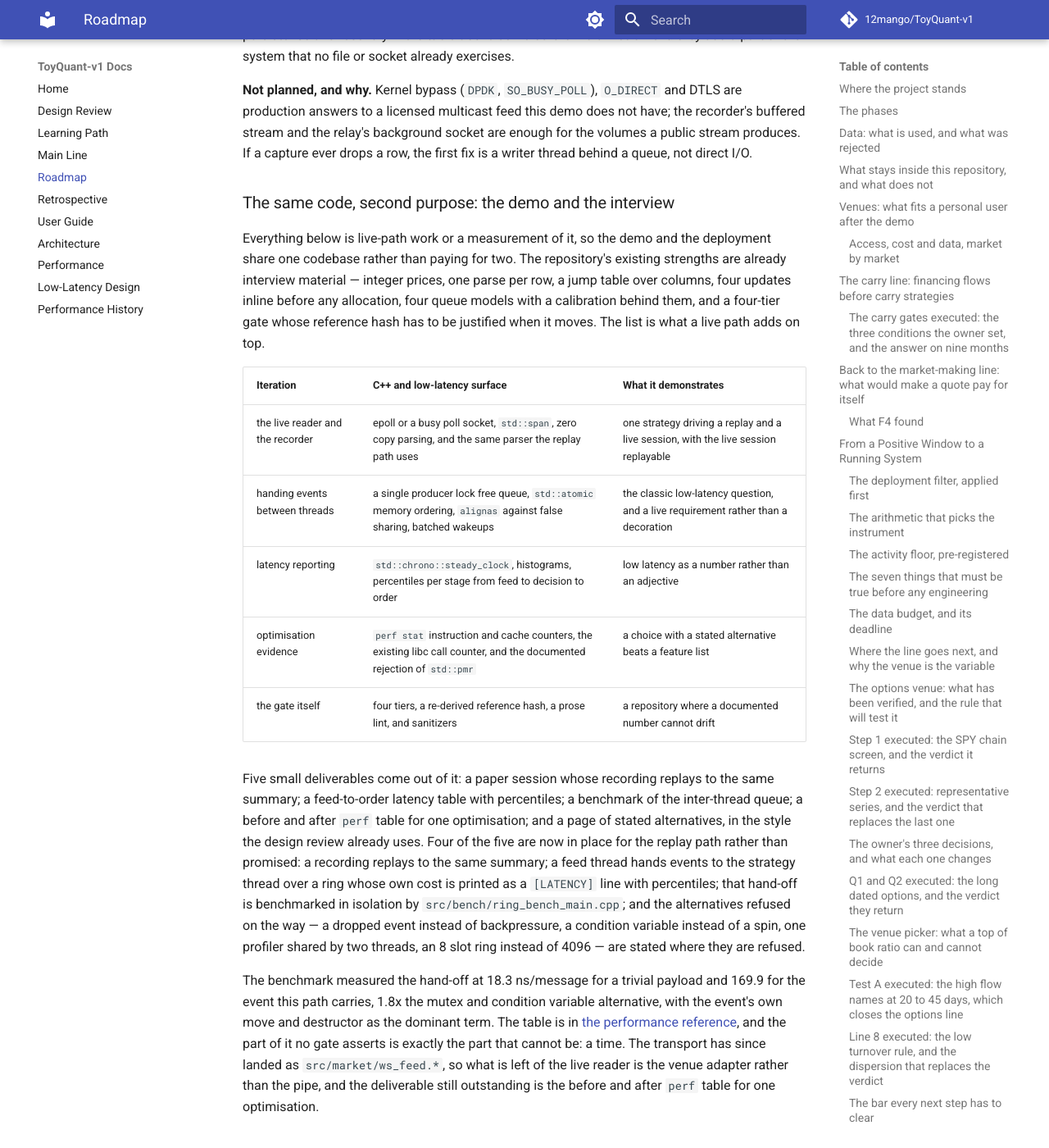
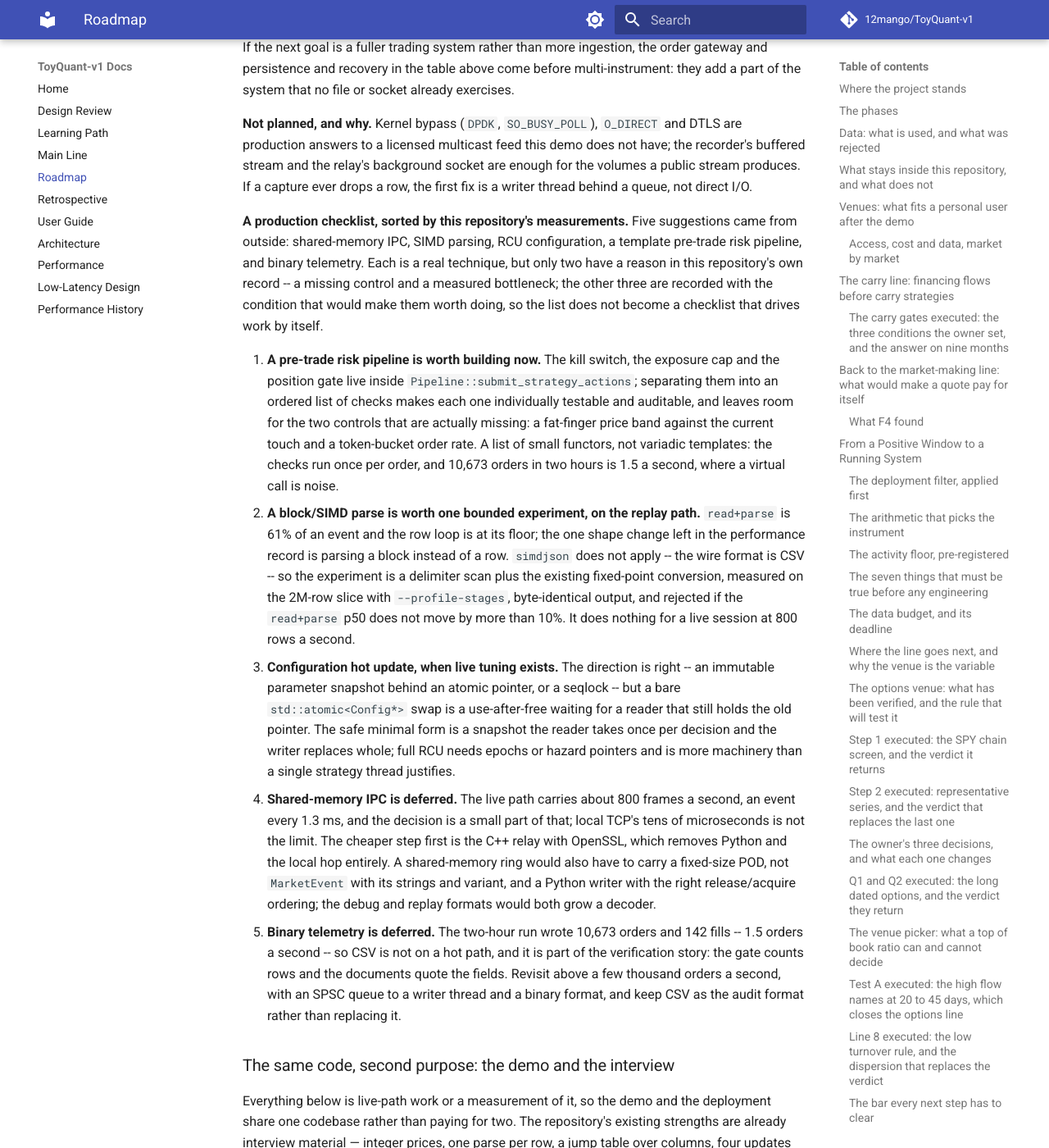
Before and after one commit to 12mango/ToyQuant-v1, an MkDocs documentation site: the page built from docs/ROADMAP.md, in a window 1280 px wide and 1400 px high, scrolled down 41852 px. Shown: the whole window at 82% size. Built offline with MkDocs 1.6.1 and Material for MkDocs 9.7.7, drawn with Linux system fonts in a browser that asks for light colours; comment, search, counter and statistics services are not loaded; some of the changed text lies outside the part shown.

Commit message:
strategy,app,tests,docs: A strategy that is not a market maker, and the production checklist
`trend_l2` walks the workflow the makers do not: an EWMA cross sets a target position, clips at the touch
build it, and a stop, a time stop or the exit band closes it. A cooldown after a stop keeps the next view
from reopening the same position on a still-strong signal. It implements the same `Strategy` interface, so
the pipeline's pre-trade gates, the book, the engine and the reconciliation are unchanged; on the 200k-row
Deribit slice it fills 55 taker clips on both sides and reconciles ok.

The roadmap now records the five external suggestions sorted by this repository's own measurements: a
pre-trade risk pipeline with fat-finger and rate checks now, one bounded block-parse experiment on the replay
path, a safe immutable config snapshot when live tuning exists, and shared-memory IPC and binary telemetry
deferred with the condition that would make them worth doing.

Tests: `trend_l2_test` covers the entry clips, the exit band, the stop and the cooldown; ctest 24/24;
`tools/verify_l2.sh fast` tier0/tier1 OK; the 10/100 example builds the position to 100.

```diff
--- a/CMakeLists.txt
+++ b/CMakeLists.txt
@@ -203,6 +203,7 @@
 add_toy_test(spsc_ring_test)
 add_toy_test(threaded_replay_test)
 
+add_toy_test(trend_l2_test)
 add_toy_test(paper_broker_test)
 add_toy_test(order_gateway_test)
 add_toy_test(matching_engine_test)
--- a/docs/ROADMAP.md
+++ b/docs/ROADMAP.md
@@ -1123,7 +1123,7 @@
 | To build by hand | What it teaches |
 |---|---|
 | the order gateway and the order lifecycle behind it (Stage B) | submit, cancel and modify, partial fills, rejects, timeouts, and idempotent client order ids |
-| a strategy that is not market making | signal, then target position, then risk, then exit — the common workflow this repository does not walk |
+| a strategy that is not market making | signal, then target position, then risk, then exit — landed as `trend_l2`: an EWMA cross, clips at the touch, a stop, a time stop, a cooldown and an exit band, on the shared pre-trade gates |
 | live ingestion pointed at a real venue (Stage A) | the venue protocol, subscription, heartbeat, gap detection and reconnect |
 | multi-instrument accounting and a portfolio layer | from one instrument to a portfolio and a risk budget |
 | persistence and recovery | how a long-lived process keeps its state and asks the venue what is still working |
@@ -1239,6 +1239,39 @@
 background socket are enough for the volumes a public stream produces. If a capture ever drops a row, the
 first fix is a writer thread behind a queue, not direct I/O.
 
+**A production checklist, sorted by this repository's measurements.** Five suggestions came from outside:
+shared-memory IPC, SIMD parsing, RCU configuration, a template pre-trade risk pipeline, and binary telemetry.
+Each is a real technique, but only two have a reason in this repository's own record -- a missing control and a
+measured bottleneck; the other three are recorded with the condition that would make them worth doing, so the
+list does not become a checklist that drives work by itself.
+
+1. **A pre-trade risk pipeline is worth building now.** The kill switch, the exposure cap and the position
+   gate live inside `Pipeline::submit_strategy_actions`; separating them into an ordered list of checks makes
+   each one individually testable and auditable, and leaves room for the two controls that are actually
+   missing: a fat-finger price band against the current touch and a token-bucket order rate. A list of small
+   functors, not variadic templates: the checks run once per order, and 10,673 orders in two hours is
+   1.5 a second, where a virtual call is noise.
+2. **A block/SIMD parse is worth one bounded experiment, on the replay path.** `read+parse` is 61% of an
+   event and the row loop is at its floor; the one shape change left in the performance record is parsing a
+   block instead of a row. `simdjson` does not apply -- the wire format is CSV -- so the experiment is a
+   delimiter scan plus the existing fixed-point conversion, measured on the 2M-row slice with
+   `--profile-stages`, byte-identical output, and rejected if the `read+parse` p50 does not move by more than
+   10%. It does nothing for a live session at 800 rows a second.
+3. **Configuration hot update, when live tuning exists.** The direction is right -- an immutable parameter
+   snapshot behind an atomic pointer, or a seqlock -- but a bare `std::atomic<Config*>` swap is a
+   use-after-free waiting for a reader that still holds the old pointer. The safe minimal form is a snapshot
+   the reader takes once per decision and the writer replaces whole; full RCU needs epochs or hazard pointers
+   and is more machinery than a single strategy thread justifies.
+4. **Shared-memory IPC is deferred.** The live path carries about 800 frames a second, an event every 1.3 ms,
+   and the decision is a small part of that; local TCP's tens of microseconds is not the limit. The cheaper
+   step first is the C++ relay with OpenSSL, which removes Python and the local hop
+   entirely. A shared-memory ring would also have to carry a fixed-size POD, not `MarketEvent` with its
+   strings and variant, and a Python writer with the right release/acquire ordering; the debug and replay
+   formats would both grow a decoder.
+5. **Binary telemetry is deferred.** The two-hour run wrote 10,673 orders and 142 fills -- 1.5 orders a
+   second -- so CSV is not on a hot path, and it is part of the verification story: the gate counts rows and
+   the documents quote the fields. Revisit above a few thousand orders a second, with an SPSC queue to a
+   writer thread and a binary format, and keep CSV as the audit format rather than replacing it.
 
 ### The same code, second purpose: the demo and the interview
 
```
Also changed, not shown: CHANGELOG.md (+5 -0 lines), README.md (+1 -1 lines), docs/ARCHITECTURE.md (+4 -2 lines), docs/DESIGN_REVIEW.md (+4 -4 lines), docs/MAINLINE.md (+1 -1 lines), docs/USER_GUIDE.md (+5 -1 lines), 4 other files.
